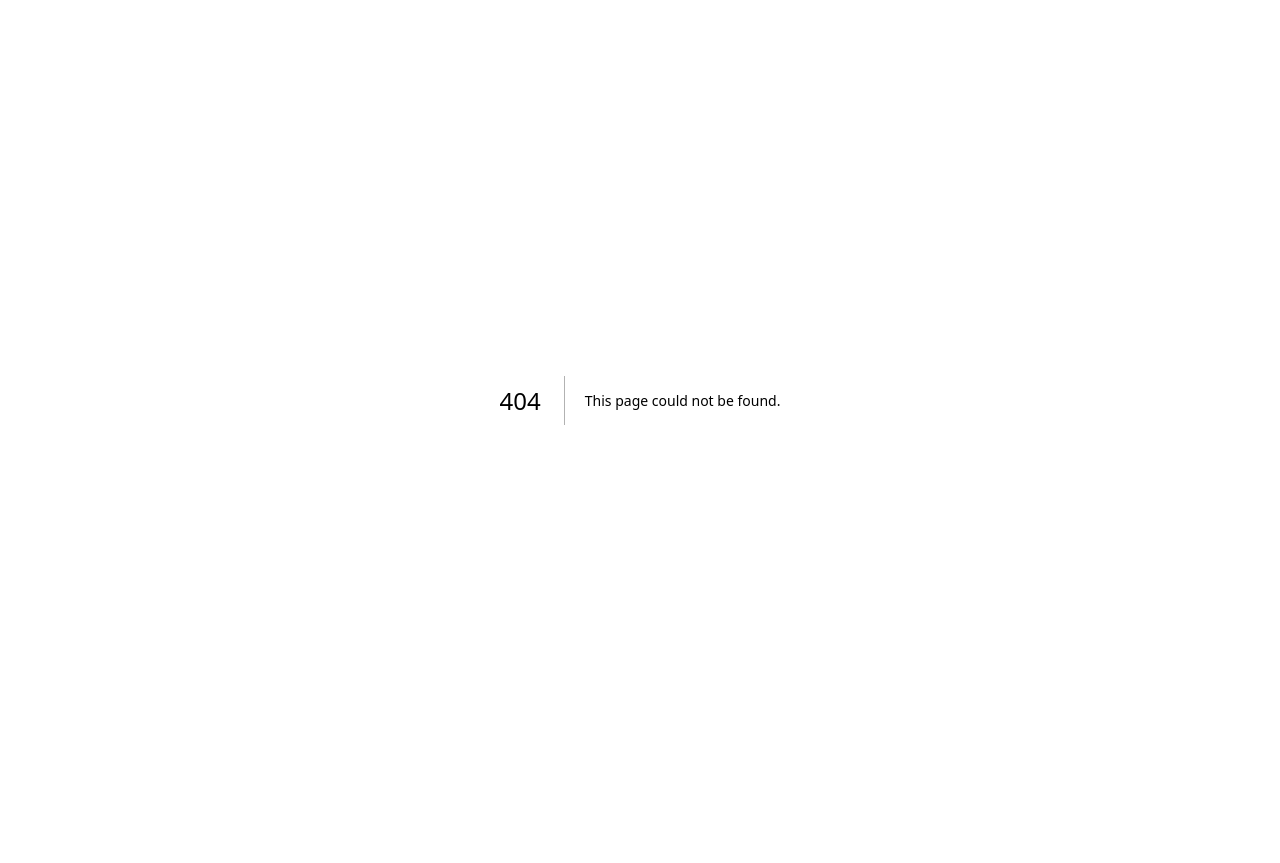
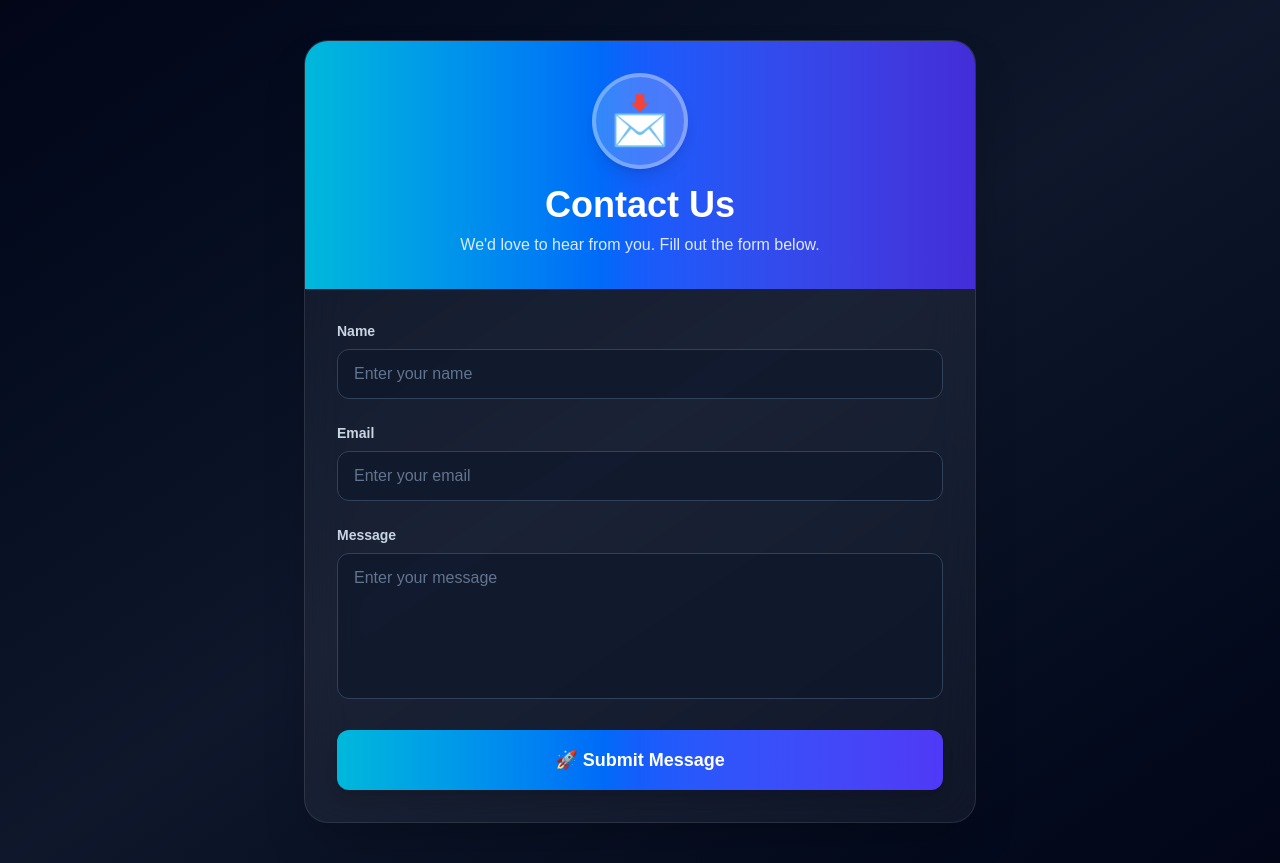
Before and after one commit to parvbilla/NextJS, a Next.js app: page /contact in a window 1280 px wide. Before the commit this address had no page. Before the commit the page ends 800 px from the top, so only its background shows below. Built offline with nearby package versions, Linux system fonts and the light colour scheme; no server answers; the database is empty.

Commit message:
Day 5: Added Contact Page

```diff
--- /dev/null
+++ b/app/contact/action.jsx
@@ -0,0 +1,20 @@
+"use server"
+
+import { db } from "../config/db";
+
+async function saveContact(formData){
+
+    console.log("data added...")
+    const name = formData.get("name");
+    const email = formData.get("email");
+    const message = formData.get("message");
+
+    console.log(name,email,message);
+    await db.execute(
+        "INSERT INTO contacts (name,email,message) VALUES(?,?,?)",
+        [name,email,message]
+        );
+}
+
+
+export default saveContact;
--- /dev/null
+++ b/app/contact/page.jsx
@@ -0,0 +1,81 @@
+import saveContact from "./action";
+
+function Contact() {
+    return (
+        <div className="min-h-screen bg-gradient-to-br from-slate-950 via-slate-900 to-slate-950 flex items-center justify-center px-6 py-10">
+            <div className="w-full max-w-2xl rounded-3xl border border-white/10 bg-white/5 backdrop-blur-xl shadow-2xl overflow-hidden">
+
+                {/* Header */}
+                <div className="bg-gradient-to-r from-cyan-500 via-blue-600 to-indigo-700 p-8 text-center">
+                    <div className="mx-auto mb-4 flex h-24 w-24 items-center justify-center rounded-full bg-white/20 border-4 border-white/30 text-5xl shadow-lg">
+                        📩
+                    </div>
+
+                    <h1 className="text-4xl font-extrabold text-white">
+                        Contact Us
+                    </h1>
+
+                    <p className="mt-2 text-blue-100">
+                        We'd love to hear from you. Fill out the form below.
+                    </p>
+                </div>
+
+                {/* Form */}
+                <form action={saveContact} className="space-y-6 p-8">
+
+                    <div>
+                        <label className="mb-2 block text-sm font-semibold text-slate-300">
+                            Name
+                        </label>
+
+                        <input
+                            type="text"
+                            required
+                            name="name"
+                            placeholder="Enter your name"
+                            className="w-full rounded-xl border border-slate-700 bg-slate-900/70 px-4 py-3 text-white placeholder:text-slate-500 outline-none transition-all duration-300 focus:border-cyan-500 focus:ring-2 focus:ring-cyan-500/30"
+                        />
+                    </div>
+
+                    <div>
+                        <label className="mb-2 block text-sm font-semibold text-slate-300">
+                            Email
+                        </label>
+
+                        <input
+                            type="email"
+                            required
+                            name="email"
+                            placeholder="Enter your email"
+                            className="w-full rounded-xl border border-slate-700 bg-slate-900/70 px-4 py-3 text-white placeholder:text-slate-500 outline-none transition-all duration-300 focus:border-blue-500 focus:ring-2 focus:ring-blue-500/30"
+                        />
+                    </div>
+
+                    <div>
+                        <label className="mb-2 block text-sm font-semibold text-slate-300">
+                            Message
+                        </label>
+
+                        <textarea
+                            name="message"
+                            placeholder="Enter your message"
+                            required
+                            rows={5}
+                            className="w-full resize-none rounded-xl border border-slate-700 bg-slate-900/70 px-4 py-3 text-white placeholder:text-slate-500 outline-none transition-all duration-300 focus:border-emerald-500 focus:ring-2 focus:ring-emerald-500/30"
+                        />
+                    </div>
+
+                    <button
+                        className="w-full rounded-xl bg-gradient-to-r from-cyan-500 via-blue-600 to-indigo-600 px-6 py-4 text-lg font-bold text-white shadow-lg transition-all duration-300 hover:scale-[1.02] hover:shadow-cyan-500/30 active:scale-95"
+                    >
+                        🚀 Submit Message
+                    </button>
+
+                </form>
+
+            </div>
+        </div>
+    );
+}
+
+export default Contact;
```
